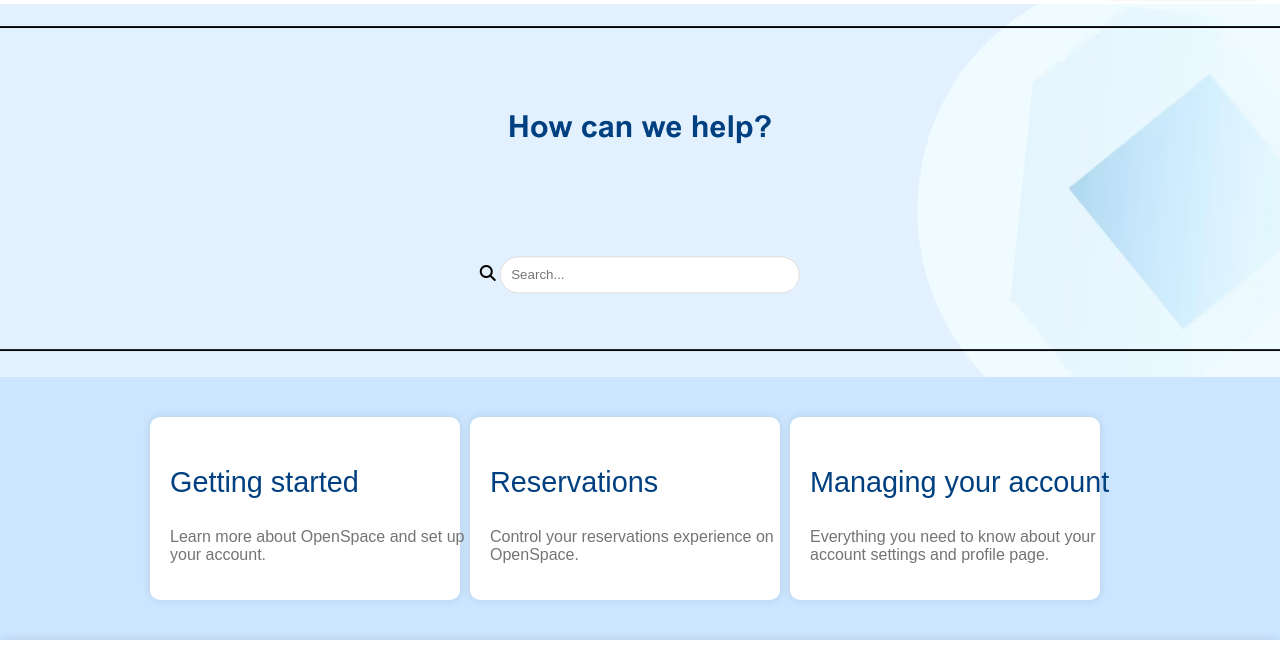
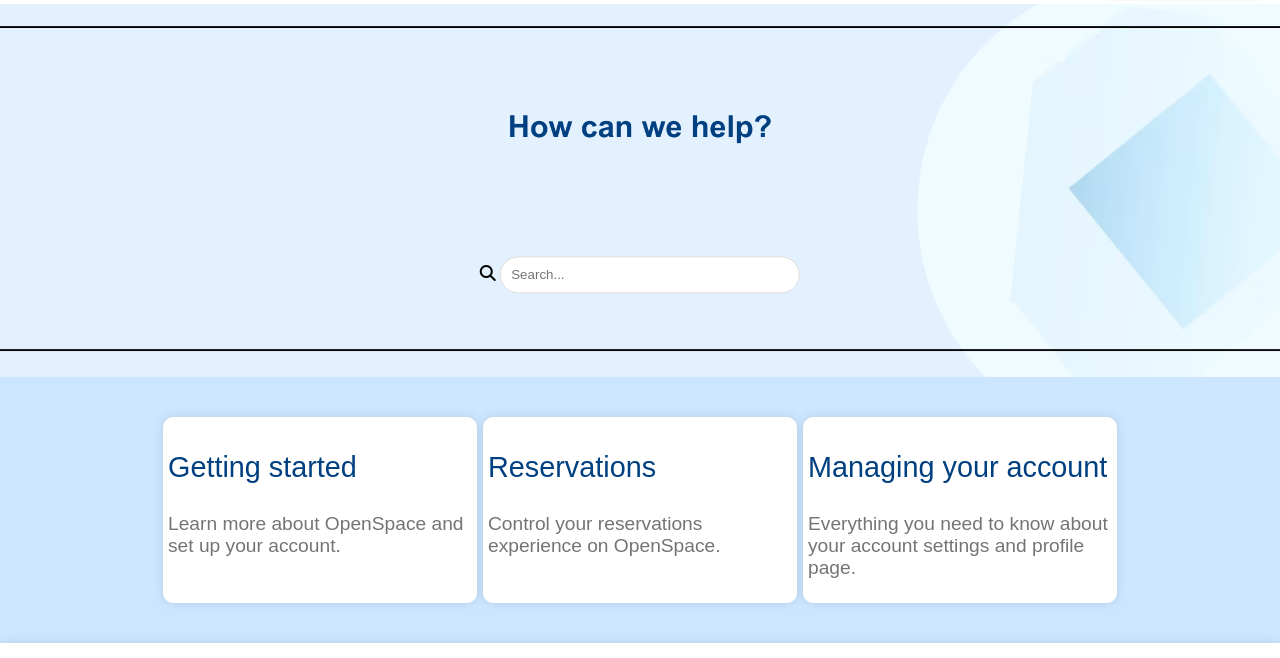
Before and after one commit to xllindy/OpenSpace, a plain HTML site: page FAQ.html in a window 1280 px wide. Shown: the part 102-760 px from the top of the page. Drawn offline with Linux system fonts and the light colour scheme.

Commit message:
FAQ fixed

```diff
--- a/FAQ.html
+++ b/FAQ.html
@@ -52,20 +52,20 @@
             <div class="content-layer">
                 <div class="FAQ-container">
                     <div class="FAQ-Started">
-                        <p class="slogan">Getting started</p>
-                        <p class="speech">Learn more about OpenSpace and set up your account.</p>
+                        <p class="FAQ-text">Getting started</p>
+                        <p class="FAQ-content">Learn more about OpenSpace and set up your account.</p>
 
                     </div>
                     <div class="FAQ-Reservations">
                         <form>
-                            <p class="slogan">Reservations</p>
-                            <p class="speech">Control your reservations experience on OpenSpace.</p>
+                            <p class="FAQ-text">Reservations</p>
+                            <p class="FAQ-content">Control your reservations experience on OpenSpace.</p>
 
                         </form>
                     </div>
                     <div class="FAQ-Account">
-                        <p class="slogan">Managing your account</p>
-                        <p class="speech">Everything you need to know about your account settings and profile page.</p>
+                        <p class="FAQ-text">Managing your account</p>
+                        <p class="FAQ-content">Everything you need to know about your account settings and profile page.</p>
 
                     </div>
                 </div>
--- a/Styles.css
+++ b/Styles.css
@@ -718,13 +718,25 @@ textarea {
 .FAQ-Account {
     flex: 1;
     background-color: white;
-    padding: 20px;
+    padding: 5px;
     border-radius: 10px;
     box-shadow: 0 0 10px rgba(0, 0, 0, 0.1);
     max-height: 200px;
     width: 100%;
-    margin-right: 20px;
-    margin-left: -10px;
+    margin-right: 3px;
+    margin-left: 3px;
+}
+
+.FAQ-text {
+    color: #004080;
+    font-size: 1.8em;
+    font-weight: normal;
+}
+
+.FAQ-content {
+    color:#747474;
+    font-weight: lighter;
+    font-size: 1.2em;
 }
 
 
```
